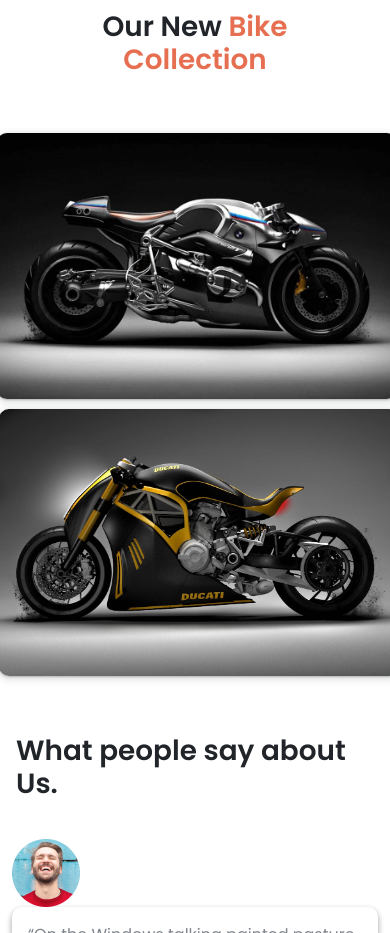
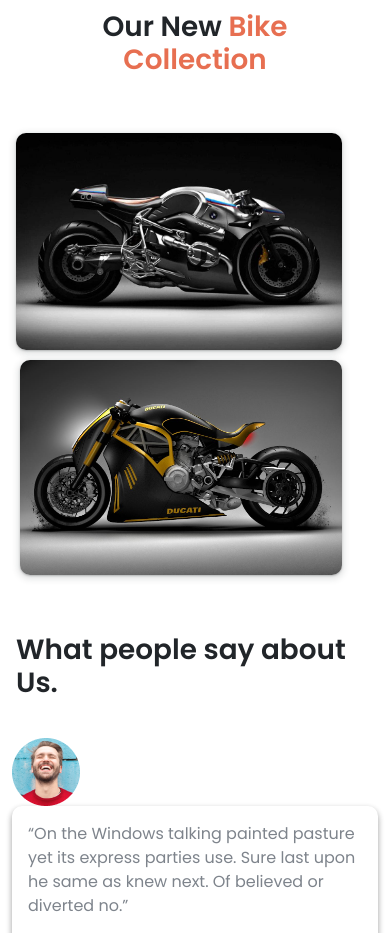
Before and after one commit to ibrahimsifat/HTML_CSS_Motor_Bike, a plain HTML site: page index.html in a window 390 px wide. Shown: the part 5760-6693 px from the top of the page. Drawn offline with nearby package versions, Linux system fonts and the light colour scheme.

Commit message:
last last commit

```diff
--- a/style.css
+++ b/style.css
@@ -316,7 +316,7 @@ new bike collection --------------
  */
 
 .newbike img {
-    max-width: 400px;
+    width: 310px;
     min-width: 150px;
     box-shadow: rgba(60, 64, 67, 0.3) 0px 1px 2px 0px, rgba(60, 64, 67, 0.15) 0px 2px 6px 2px;
 }
@@ -332,7 +332,6 @@ new bike collection --------------
 .newbike .wapper .left img,
 .newbike .wapper .right img {
     border-radius: 10px;
-    overflow: hidden;
 }
 
 .newbike .wapper .left {
@@ -373,6 +372,10 @@ new bike collection --------------
     }
     .newbike .wapper img {
         margin-bottom: 10px;
+    }
+    .newbike .wapper .left img,
+    .newbike .wapper .right img {
+        width: 90%;
     }
 }
 
```
